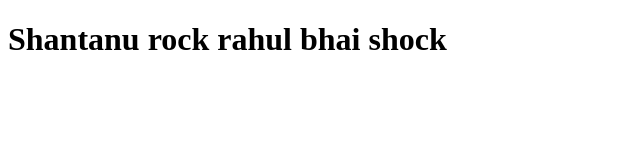
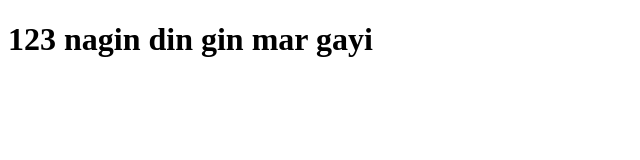
Before and after one commit to Shantanu143/rahul-test-, a plain HTML site: page index.html in a window 1280 px wide. Shown: the whole page, without its empty margins (0-640 px from the left). Drawn offline with Linux system fonts and the light colour scheme.

Commit message:
first commit

```diff
--- a/index.html
+++ b/index.html
@@ -7,6 +7,6 @@
 </head>
 <body>
 
-    <h1>Shantanu rock rahul bhai shock </h1>
+    <h1>123 nagin din gin mar gayi  </h1>
 </body>
 </html>
```
